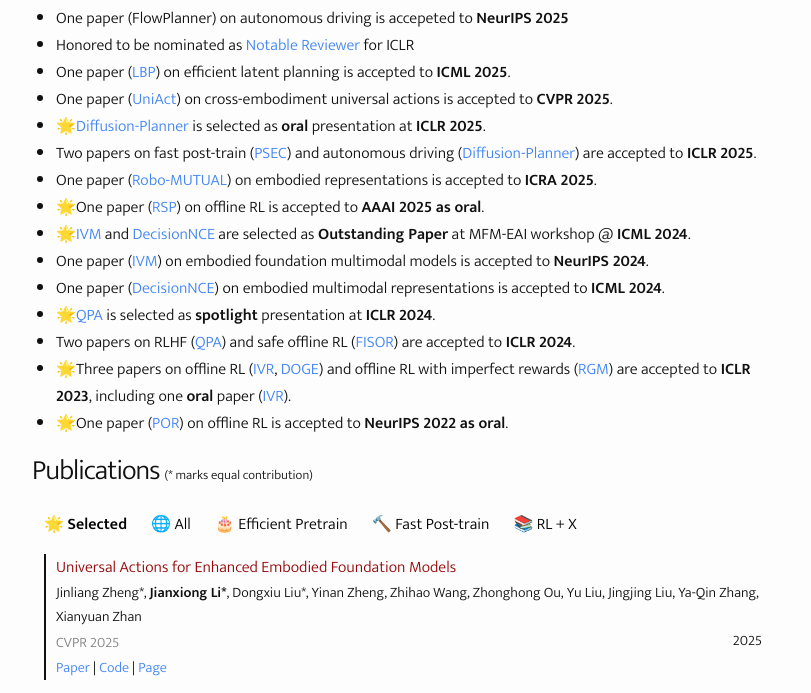
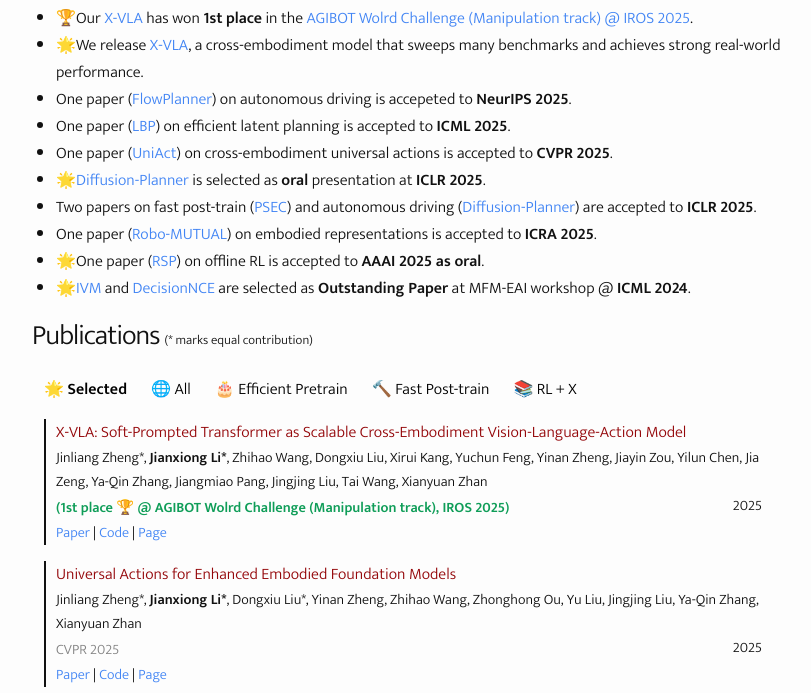
Before and after one commit to Facebear-ljx/Facebear-ljx.github.io, a plain HTML site: page index.html in a window 1280 px wide. Shown: the part 687-1380 px from the top of the page, without its empty margins (232-1043 px from the left). Drawn offline with Linux system fonts and the light colour scheme; a web font is replaced by a local one.

Commit message:
Revise publication entries and add new achievements
Updated publication list with new achievements and removed outdated entries.

```diff
--- a/index.html
+++ b/index.html
@@ -94,27 +94,23 @@
         </header>
         <article class="post">
           <ul>
-            <li>One paper (FlowPlanner) on autonomous driving is accepeted to <strong>NeurIPS 2025</strong> </li>
-            <li>Honored to be nominated as <a href="https://iclr.cc/Conferences/2025/Reviewers">Notable Reviewer</a> for ICLR </li>
+            <li>🏆Our <a href="https://arxiv.org/pdf/2510.10274">X-VLA</a> has won <strong>1st place</strong> in the <a href="https://agibot-world.com/challenge">AGIBOT Wolrd Challenge (Manipulation track) @ IROS 2025</a>.
+            <li>🌟We release <a href="https://arxiv.org/pdf/2510.10274">X-VLA</a>, a cross-embodiment model that sweeps many benchmarks and achieves strong real-world performance.
+            <li>One paper (<a href="https://arxiv.org/abs/2510.11083">FlowPlanner</a>) on autonomous driving is accepeted to <strong>NeurIPS 2025</strong>.</li>
+            <!-- <li>Honored to be nominated as <a href="https://iclr.cc/Conferences/2025/Reviewers">Notable Reviewer</a> for ICLR.</li> -->
             <li>One paper (<a href="https://www.arxiv.org/abs/2505.06861">LBP</a>) on efficient latent planning is accepted to <strong>ICML 2025</strong>. </li>
             <li>One paper (<a href="https://arxiv.org/abs/2501.10105">UniAct</a>) on cross-embodiment universal actions is accepted to <strong>CVPR 2025</strong>. </li>
             <li>🌟<a href="https://zhengyinan-air.github.io/Diffusion-Planner/">Diffusion-Planner</a> is selected as <strong>oral</strong> presentation at <strong>ICLR 2025</strong>.</li>
             <li>Two papers on fast post-train (<a href="https://ltlhuuu.github.io/PSEC/">PSEC</a>) and autonomous driving (<a href="https://zhengyinan-air.github.io/Diffusion-Planner/">Diffusion-Planner</a>) are accepted to <strong>ICLR 2025</strong>. </li>
             <li>One paper (<a href="https://zh1hao.wang/Robo_MUTUAL/">Robo-MUTUAL</a>) on embodied representations is accepted to <strong>ICRA 2025</strong>. </li>
-            <!-- <li>I will start my summer internship at <a href="https://www.microsoft.com/en-us/research/lab/microsoft-research-new-york/">MSR (New York)</a>, working with Alex Lamb and John Langford. </li> -->
-            <!-- <li>🇦🇹 I am attending ICLR 2024 in-person at Vienna. </li> -->
             <li>🌟One paper (<a href="https://arxiv.org/abs/2412.11253">RSP</a>) on offline RL is accepted to <strong>AAAI 2025 as oral</strong>. </li>
-            <!-- <li>🇺🇸 I am attending NeurIPS 2023 in-person at New Orleans. </li> -->
             <li>🌟<a href="https://2toinf.github.io/IVM/">IVM</a> and <a href="https://2toinf.github.io/DecisionNCE/">DecisionNCE</a> are selected as <strong>Outstanding Paper</strong> at MFM-EAI workshop @ <strong>ICML 2024</strong>.</li>
-            <li>One paper (<a href="https://2toinf.github.io/IVM/">IVM</a>) on embodied foundation multimodal models is accepted to <strong>NeurIPS 2024</strong>.</li>
-            <!-- <li>🎓 Starting my PhD at UT Austin. </li> -->
-            <!-- <li>🇷🇼 I am attending ICLR 2023 in-person at Kigali. </li> -->
-            <li>One paper (<a href="https://2toinf.github.io/DecisionNCE/">DecisionNCE</a>) on embodied multimodal representations is accepted to <strong>ICML 2024</strong>.</li>
-            <!-- <li>Honored to be selected as <a href="https://neurips.cc/Conferences/2022/ProgramCommittee">Top Reviewers in NeurIPS 2022</a>. </li> -->
-            <li>🌟<a href="https://arxiv.org/pdf/2305.17400v3">QPA</a> is selected as <strong>spotlight</strong> presentation at <strong>ICLR 2024</strong>.</li>
-            <li>Two papers on RLHF (<a href="https://arxiv.org/pdf/2305.17400v3">QPA</a>) and safe offline RL (<a href="https://zhengyinan-air.github.io/FISOR/">FISOR</a>) are accepted to <strong>ICLR 2024</strong>.</li>
-            <li>🌟Three papers on offline RL (<a href="https://arxiv.org/abs/2303.15810">IVR</a>, <a href="https://arxiv.org/abs/2205.11027">DOGE</a>) and offline RL with imperfect rewards (<a href="https://arxiv.org/abs/2302.01667">RGM</a>) are accepted to <strong>ICLR 2023</strong>, including one <strong>oral</strong> paper (<a href="https://arxiv.org/abs/2303.15810">IVR</a>). </li>
-            <li>🌟One paper (<a href="https://arxiv.org/abs/2210.08323">POR</a>) on offline RL is accepted to <strong>NeurIPS 2022 as oral</strong>. </li>
+            <!-- <li>One paper (<a href="https://2toinf.github.io/IVM/">IVM</a>) on embodied foundation multimodal models is accepted to <strong>NeurIPS 2024</strong>.</li> -->
+            <!-- <li>One paper (<a href="https://2toinf.github.io/DecisionNCE/">DecisionNCE</a>) on embodied multimodal representations is accepted to <strong>ICML 2024</strong>.</li> -->
+            <!-- <li>🌟<a href="https://arxiv.org/pdf/2305.17400v3">QPA</a> is selected as <strong>spotlight</strong> presentation at <strong>ICLR 2024</strong>.</li> -->
+            <!-- <li>Two papers on RLHF (<a href="https://arxiv.org/pdf/2305.17400v3">QPA</a>) and safe offline RL (<a href="https://zhengyinan-air.github.io/FISOR/">FISOR</a>) are accepted to <strong>ICLR 2024</strong>.</li> -->
+            <!-- <li>🌟Three papers on offline RL (<a href="https://arxiv.org/abs/2303.15810">IVR</a>, <a href="https://arxiv.org/abs/2205.11027">DOGE</a>) and offline RL with imperfect rewards (<a href="https://arxiv.org/abs/2302.01667">RGM</a>) are accepted to <strong>ICLR 2023</strong>, including one <strong>oral</strong> paper (<a href="https://arxiv.org/abs/2303.15810">IVR</a>). </li> -->
+            <!-- <li>🌟One paper (<a href="https://arxiv.org/abs/2210.08323">POR</a>) on offline RL is accepted to <strong>NeurIPS 2022 as oral</strong>. </li> -->
           </ul>
         </article>
     </div>
@@ -139,6 +135,21 @@
     <div id="Selected" class="tabcontent">
       <!-- <h3>Selected</h3> -->
       <ul class="publications">
+          <li class="article">
+          <span class="title">
+            X-VLA: Soft-Prompted Transformer as Scalable Cross-Embodiment Vision-Language-Action Model
+          </span>
+              <span class="authors">Jinliang Zheng*, <strong>Jianxiong Li*</strong>, Zhihao Wang, Dongxiu Liu, Xirui Kang, Yuchun Feng, Yinan Zheng, Jiayin Zou, Yilun Chen, Jia Zeng, Ya-Qin Zhang, Jiangmiao Pang, Jingjing Liu, Tai Wang, Xianyuan Zhan</span>
+              <!-- <span class="journal-info">CVPR 2025</span> -->
+              <span class="oral">(1st place 🏆 @ AGIBOT Wolrd Challenge (Manipulation track), IROS 2025)</span>
+              <span class="year">2025</span>
+              <span class="links">
+            <a href="https://arxiv.org/abs/2510.10274">Paper</a> |
+            <a href="https://github.com/2toinf/X-VLA">Code</a> |
+            <a href="https://thu-air-dream.github.io/X-VLA/">Page</a>
+          </span>
+          </li>
+
 
           <li class="article">
           <span class="title">
@@ -301,6 +312,21 @@
     <div id="All" class="tabcontent">
       <ul class="publications">
 
+          <li class="article">
+          <span class="title">
+            X-VLA: Soft-Prompted Transformer as Scalable Cross-Embodiment Vision-Language-Action Model
+          </span>
+              <span class="authors">Jinliang Zheng*, <strong>Jianxiong Li*</strong>, Zhihao Wang, Dongxiu Liu, Xirui Kang, Yuchun Feng, Yinan Zheng, Jiayin Zou, Yilun Chen, Jia Zeng, Ya-Qin Zhang, Jiangmiao Pang, Jingjing Liu, Tai Wang, Xianyuan Zhan</span>
+              <!-- <span class="journal-info">CVPR 2025</span> -->
+              <span class="oral">(1st place 🏆 @ AGIBOT Wolrd Challenge (Manipulation track), IROS 2025)</span>
+              <span class="year">2025</span>
+              <span class="links">
+            <a href="https://arxiv.org/abs/2510.10274">Paper</a> |
+            <a href="https://github.com/2toinf/X-VLA">Code</a> |
+            <a href="https://thu-air-dream.github.io/X-VLA/">Page</a>
+          </span>
+          </li>
+
         <li class="article">
           <span class="title">
             Flow Matching-Based Autonomous Driving Planning with Advanced Interactive Behavior Modeling
@@ -317,6 +343,20 @@
           </li>
 
 
+        <li class="article">
+          <span class="title">
+            PhysiAgent: An Embodied Agent Framework in Physical World
+          </span>
+              <span class="authors">Zhihao Wang*, <strong>Jianxiong Li*</strong>, Jinliang Zheng*, Wencong Zhang, Dongxiu Liu, Yinan Zheng, Haoyi Niu, Junzhi Yu, Xianyuan Zhan</span>
+              <!-- <span class="journal-info">CVPR 2025</span> -->
+              <!-- <span class="oral">(1st place 🏆 @ AGIBOT Wolrd Challenge (Manipulation track), IROS 2025)</span> -->
+              <span class="year">2025</span>
+              <span class="links">
+            <a href="https://arxiv.org/abs/2509.24524">Paper</a>
+            <!-- <a href="https://github.com/2toinf/X-VLA">Code</a> | -->
+            <!-- <a href="https://thu-air-dream.github.io/X-VLA/">Page</a> -->
+          </span>
+        </li>
 
         <li class="article">
           <span class="title">
@@ -650,6 +690,22 @@
 
     <div id="Efficient Pretrain" class="tabcontent">
       <ul class="publications">
+
+          <li class="article">
+          <span class="title">
+            X-VLA: Soft-Prompted Transformer as Scalable Cross-Embodiment Vision-Language-Action Model
+          </span>
+              <span class="authors">Jinliang Zheng*, <strong>Jianxiong Li*</strong>, Zhihao Wang, Dongxiu Liu, Xirui Kang, Yuchun Feng, Yinan Zheng, Jiayin Zou, Yilun Chen, Jia Zeng, Ya-Qin Zhang, Jiangmiao Pang, Jingjing Liu, Tai Wang, Xianyuan Zhan</span>
+              <!-- <span class="journal-info">CVPR 2025</span> -->
+              <span class="oral">(1st place 🏆 @ AGIBOT Wolrd Challenge (Manipulation track), IROS 2025)</span>
+              <span class="year">2025</span>
+              <span class="links">
+            <a href="https://arxiv.org/abs/2510.10274">Paper</a> |
+            <a href="https://github.com/2toinf/X-VLA">Code</a> |
+            <a href="https://thu-air-dream.github.io/X-VLA/">Page</a>
+          </span>
+          </li>
+
       <li class="article">
         <span class="title">
           Universal Actions for Enhanced Embodied Foundation Models
```
